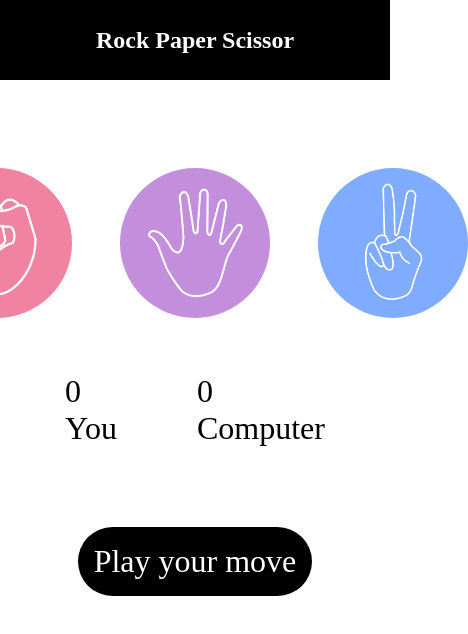
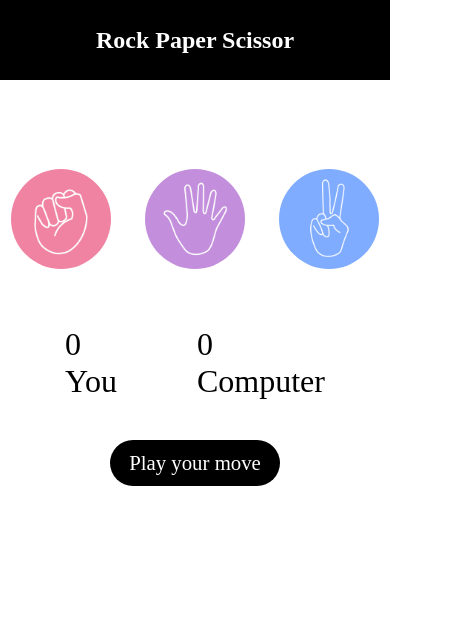
Before and after one commit to supriyaacharyaa/rock-paper-scissor, a plain HTML site: page index.html in a window 390 px wide. Shown: the whole page, 468 px wide, since content can reach past the window. Drawn offline with Linux system fonts and the light colour scheme.

Commit message:
Update style.css

```diff
--- a/style.css
+++ b/style.css
@@ -61,3 +61,66 @@ h2{
     display: flex;
    justify-content: center;
 }
+
+@media (max-width: 768px) {
+  .choices {
+    gap: 1.5rem;       /* less gap so it fits nicely */
+    justify-content: center;
+  }
+
+  .choice {
+    height: 130px;
+    width: 130px;
+  }
+
+  .choice img {
+    height: 120px;
+    width: 120px;
+  }
+}
+
+/* Mobile: smaller images and allow wrapping so images never overflow */
+@media (max-width: 480px) {
+  .choices {
+    gap: 1rem;
+    justify-content: center;
+    flex-wrap: wrap;   /* lets items wrap instead of overflowing */
+  }
+
+  .choice {
+    height: 110px;
+    width: 110px;
+    margin: 0.25rem;   /* small breathing space when wrapped */
+  }
+
+  .choice img {
+    height: 100px;
+    width: 100px;
+  }
+}
+/* ---------- Message section responsive tweaks ---------- */
+
+/* Tablet */
+@media (max-width: 768px) {
+  #msg {
+    font-size: 1.6rem;
+    padding: 0.8rem 1.5rem;
+  }
+
+  .message {
+    margin-top: 3.5rem;
+  }
+}
+
+/* Mobile */
+@media (max-width: 480px) {
+  #msg {
+    font-size: 1.3rem;
+    padding: 0.7rem 1.2rem;
+    text-align: center;
+  }
+
+  .message {
+    margin-top: 2.5rem;
+  }
+}
```
